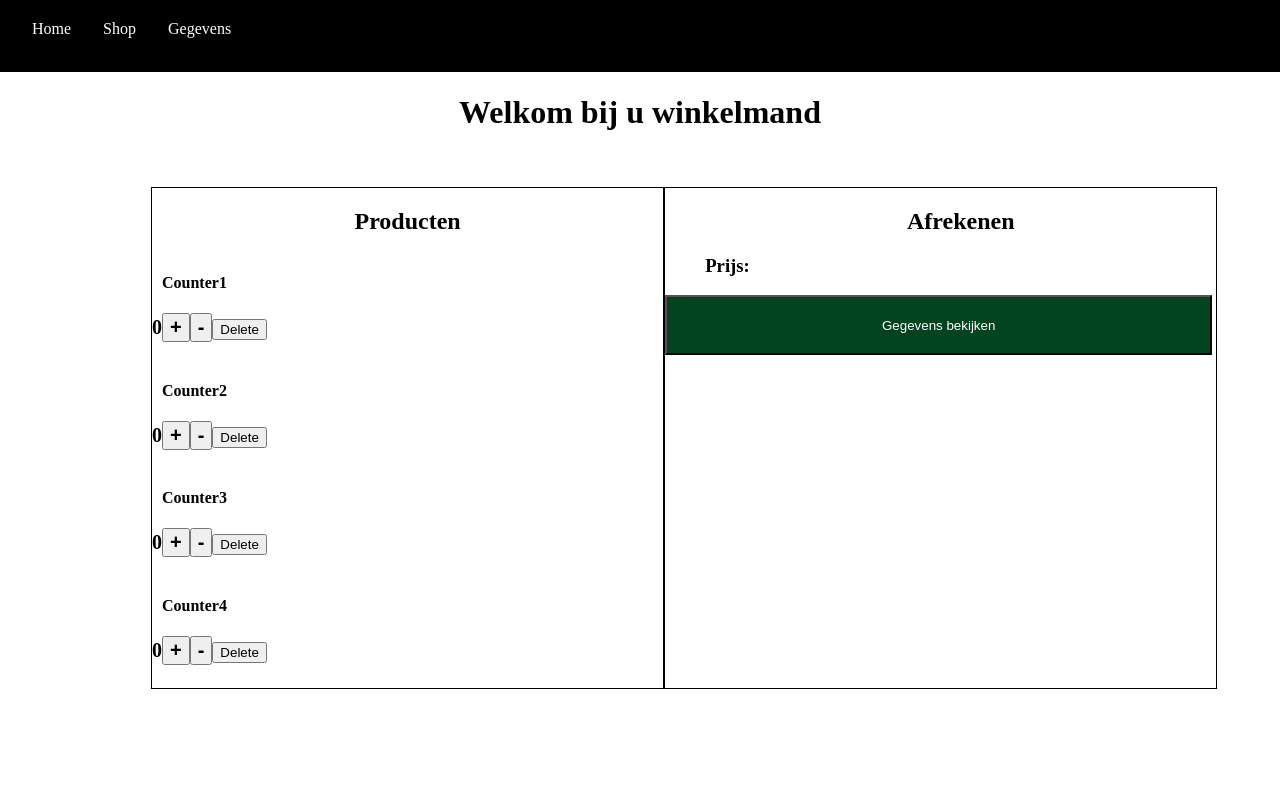
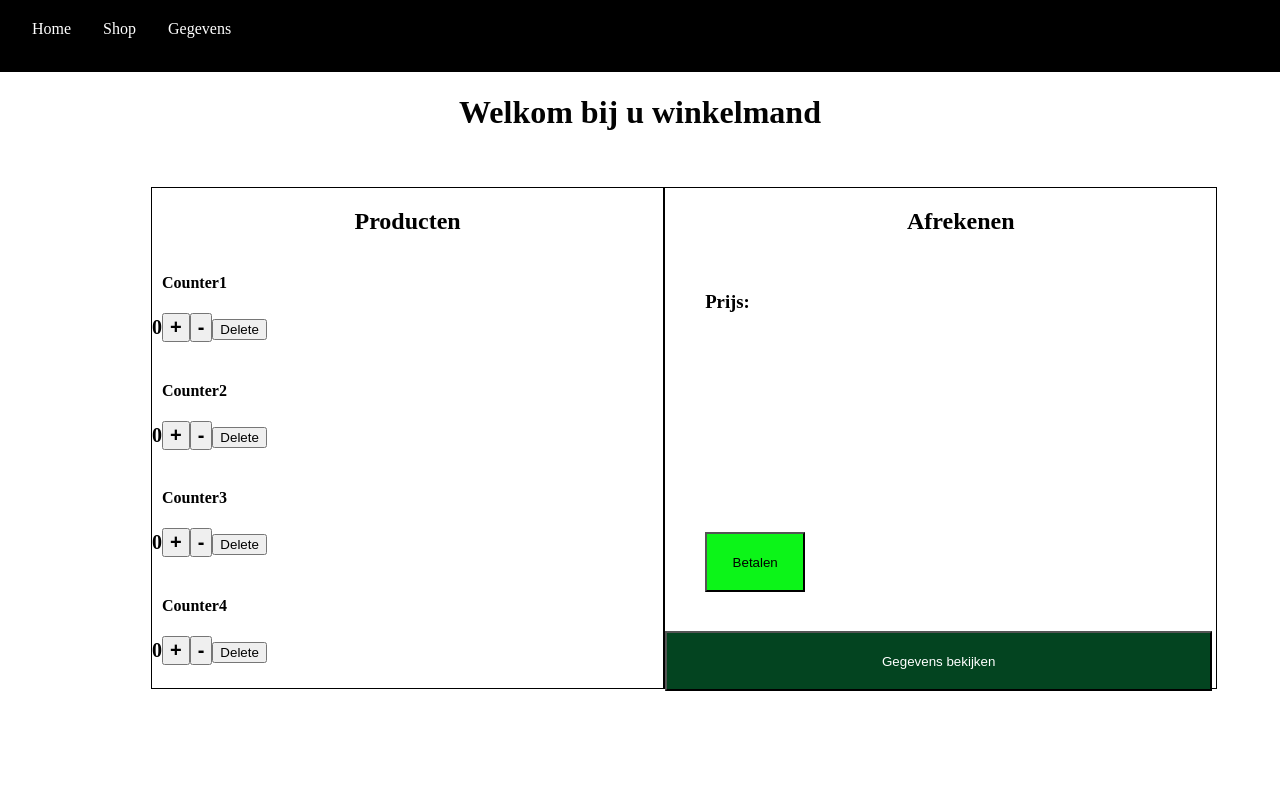
Before and after one commit to Timguse/stage-app-1, a React (Create React App) app: page /card in a window 1280 px wide. Both pictures are taken after a click on the button "Door naar afrekenen". Shown: the top 800 px of the page. Built offline with nearby package versions, Linux system fonts and the light colour scheme; no server answers.

Commit message:
update card

```diff
--- a/src/components/product/product.jsx
+++ b/src/components/product/product.jsx
@@ -2,7 +2,6 @@ import React, { useState, useEffect } from 'react'
 import './product.css';
 import Image from './images/image';
 import useShop from "../../hooks/shop";
-
 
 
  function Product() {
@@ -29,7 +28,7 @@ import useShop from "../../hooks/shop";
             <br />
             <div className="infobox_shop">
                 <p className="shop_text">
-                    Prijs:{shopData} shirt
+                    Prijs:{shopData?.productList[shirts]} shirt
                 </p>
                 <button className="winkelmand2">winkelmand toevoegen</button>
             </div>
--- a/src/pages/card/card.css
+++ b/src/pages/card/card.css
@@ -57,3 +57,13 @@ body{
     margin-left: -40px;
     margin-bottom: 0;
 }
+.textblok_card{
+    height: 340px;
+}
+.betalen_card{
+    background-color: rgb(12, 245, 24);
+    width: 100px;
+    height: 60px;
+    margin-top: 200px;
+
+}
--- a/src/pages/card/card.jsx
+++ b/src/pages/card/card.jsx
@@ -40,19 +40,26 @@ function Card() {
                         <div className="blok2-card">
                             <h2 className="gegevens_title">Jouw gegevens</h2>
                             <br />
+                            <div className="textblok_card">
                                 <p className="infotext">Naam: {profileData?.name}</p>
                                 <p className="infotext">Email: {profileData?.email}</p>
                                 <p className="infotext">Telefoonnummer: {profileData?.phone}</p>
                                 <p className="infotext">Postcode: {profileData?.postcode}</p>
                                 <p className="infotext">Address: {profileData?.address}</p>
                                 <p className="infotext">Stad: {profileData?.city}</p>
+                            </div>
                             <button className="togglebutton_card" onClick={toggleButtonPayData2}>Door naar afrekenen</button>
+
                         </div>
                     )}
                     {showPayData && (
                         <div className="blok2-card2" id="info">
                             <h2 className="gegevens_title">Afrekenen</h2>
+                            <br/>
+                            <div className="textblok_card">
                                 <h3 className="prijs_title">Prijs:</h3>
+                                <button className="betalen_card">Betalen</button>
+                            </div>
                             <button className="togglebutton_card" onClick={toggleButtonPayData2}>Gegevens bekijken</button>
 
                         </div>
--- a/src/services/ShopService.js
+++ b/src/services/ShopService.js
@@ -2,11 +2,11 @@ import AuthorizedService from "./base/AuthorizedService";
 
 const baseURL = "http://localhost:9999";
 
-class ProfileService extends AuthorizedService {
+class ShopService extends AuthorizedService {
     getShopData() {
         return this.http
             .get(`${baseURL}/product/shop`)
             .then((response) => response.data);
     }
 }
-export default new ProfileService();
+export default new ShopService();
```
Lines whose indentation alone changed are shown as unchanged.
